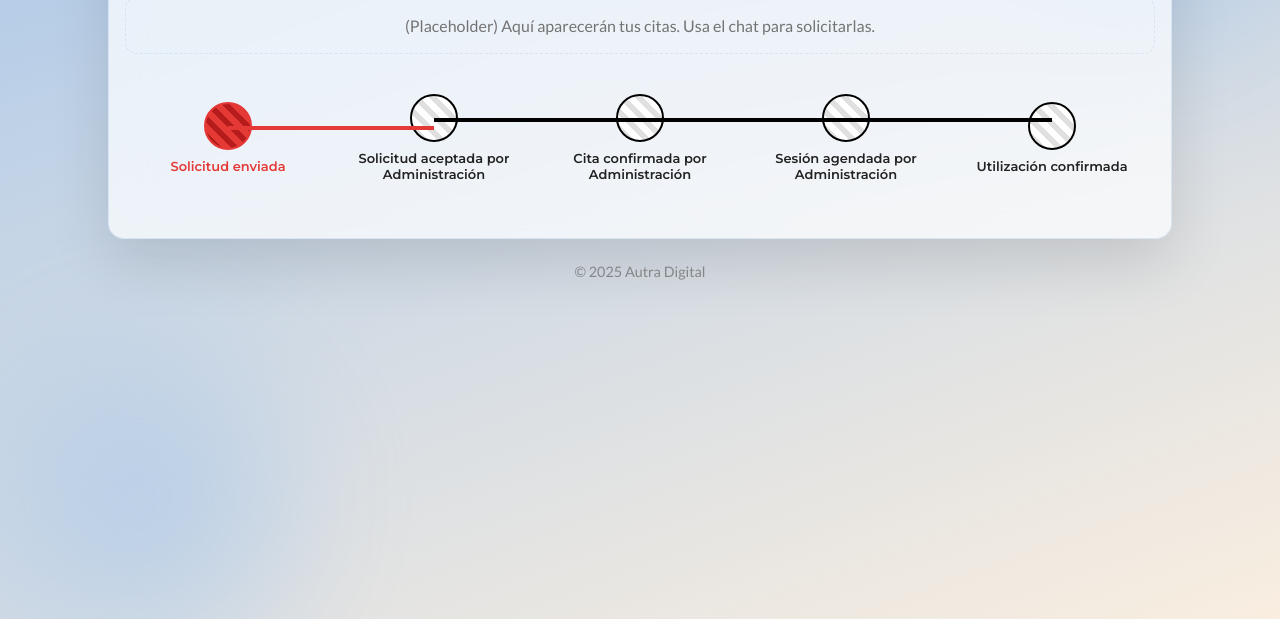
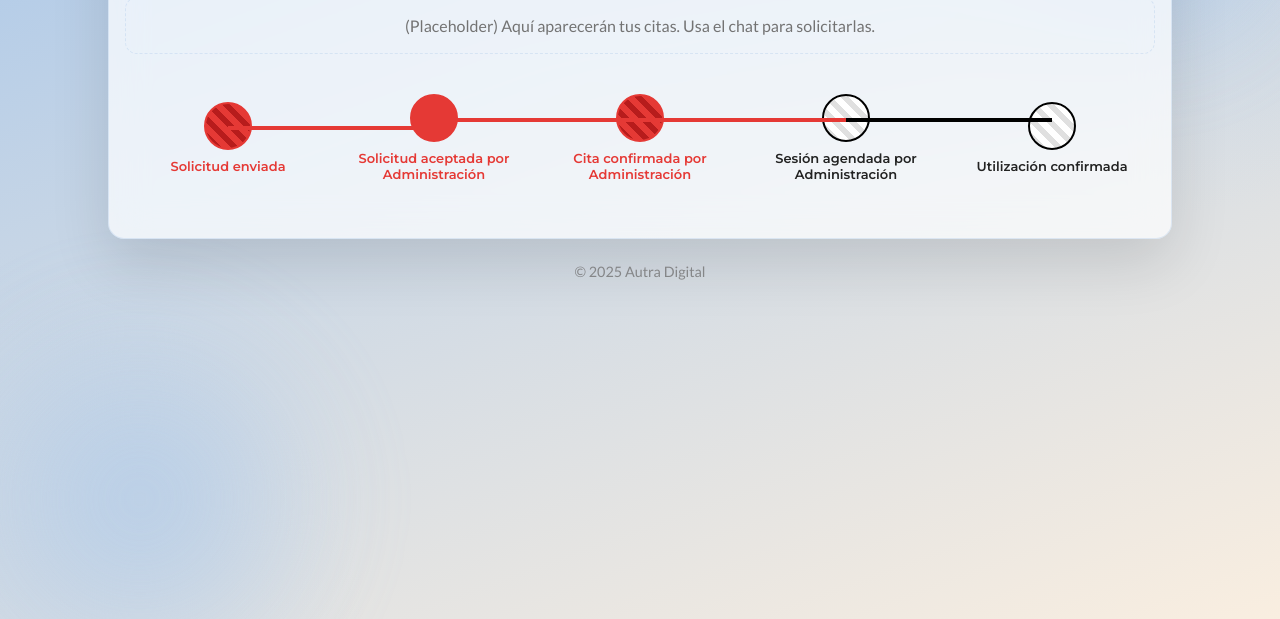
Before and after one commit to StickersHUB1/AUTRA, a plain HTML site: page seguimiento_citas.html in a window 1280 px wide. Shown: the part 181-800 px from the top of the page. Drawn offline with Linux system fonts and the light colour scheme.

Commit message:
Update seguimiento_citas.html

```diff
--- a/seguimiento_citas.html
+++ b/seguimiento_citas.html
@@ -105,7 +105,7 @@
   display: none;
 }
 
-/* completadas (antes de la activa) */
+/* completadas */
 .phase.done::before {
   background: #e53935;
   border-color: #e53935;
@@ -117,7 +117,7 @@
   background: #e53935;
 }
 
-/* activa (fase actual) */
+/* activa */
 .phase.active::before {
   background: repeating-linear-gradient(
     45deg,
@@ -257,6 +257,20 @@ s1.charset='UTF-8';
 s1.setAttribute('crossorigin','*');
 s0.parentNode.insertBefore(s1,s0);
 })();
+
+// ===== CONTROL DEL TIMELINE =====
+// faseActual: número del 1 al 5
+const faseActual = 3; // <-- cámbialo según el estado real
+
+const fases = document.querySelectorAll('.timeline .phase');
+fases.forEach((fase, i) => {
+  const paso = i + 1;
+  if (paso < faseActual) {
+    fase.classList.add('done');
+  } else if (paso === faseActual) {
+    fase.classList.add('active');
+  }
+});
 </script>
 <!--End of Tawk.to Script-->
 </body>
```
